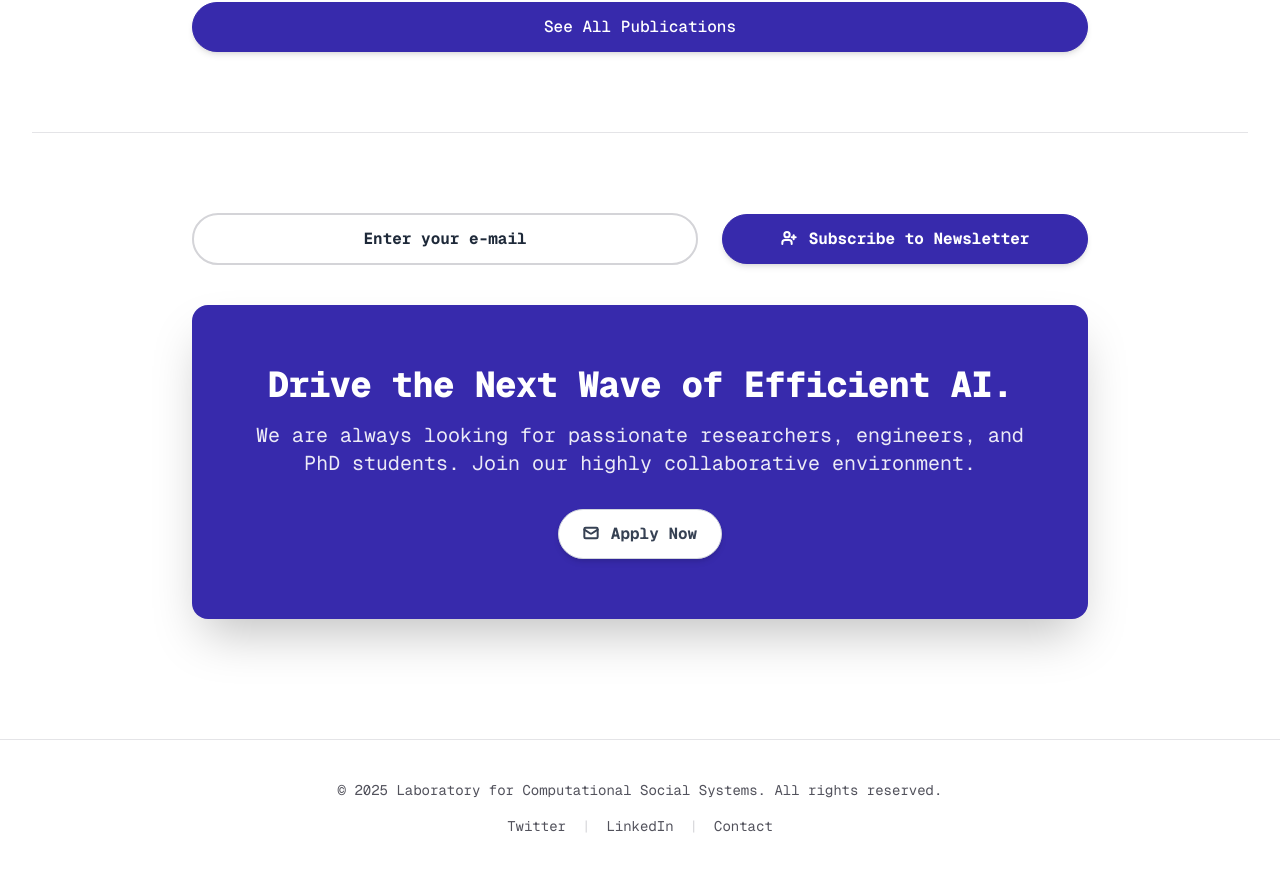
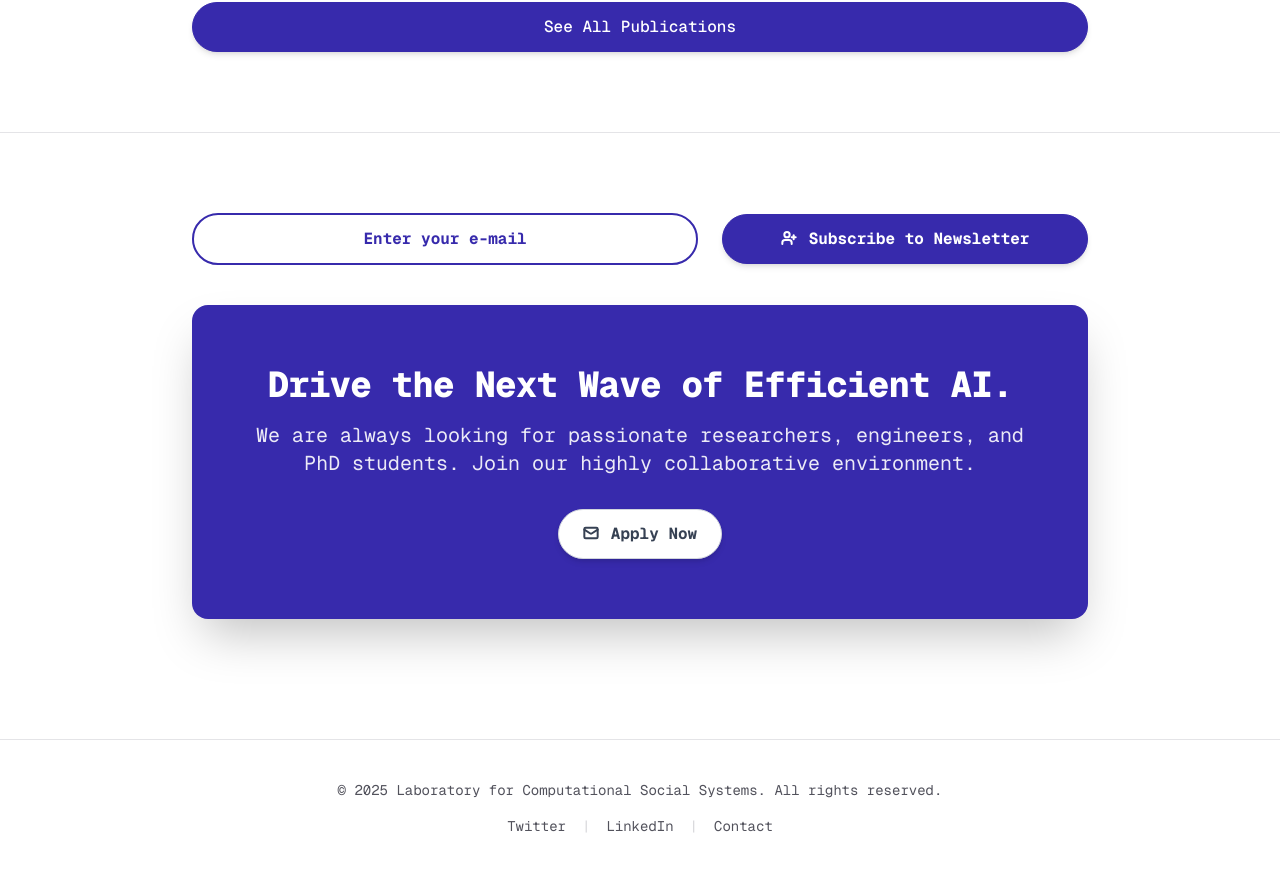
Before and after one commit to sudiptog81/efficient-llms, a Next.js app: page / in a window 1280 px wide. Shown: the part 2550-3422 px from the top of the page. Built offline with nearby package versions, Linux system fonts and the light colour scheme.

Commit message:
change colors of subscribe box

```diff
--- a/src/components/Navbar.js
+++ b/src/components/Navbar.js
@@ -30,13 +30,13 @@ export default function Navbar() {
     <header className={`${geistSans.variable} ${geistMono.variable} top-0 z-50 w-full backdrop-blur-md bg-white/80 dark:bg-gray-950/80 border-b border-zinc-200 dark:border-gray-800 shadow-sm`}>
       <nav className="max-w-6xl mx-auto px-4 sm:px-6 lg:px-8 py-4 flex justify-between items-center">
         <div className="flex items-center space-x-2">
-          <Link href="/" className={`${geistSans.variable} ${geistMono.variable} text-xl font-semibold`}>
+          <Link href="/" className={`${geistSans.variable} ${geistMono.variable} text-xl font-semibold cursor-pointer`}>
             <Image
               src={ParmanuLogo}
               alt="Parmanu @ LCS2 IIT Delhi"
               priority
               height={150}
-              className='dark:brightness-[180%] h-15 w-auto'
+              className='dark:brightness-[180%] h-15 w-auto cursor-pointer'
             />
           </Link>
         </div>
@@ -44,7 +44,7 @@ export default function Navbar() {
         <div className='flex items-center align-center'>
           <div className="hidden md:flex space-x-8">
             {navigation.map((item) => (
-              <Link key={item.name} href={item.href} className={`${geistSans.variable} ${geistMono.variable} text-sm font-medium text-zinc-600 hover:text-indigo-800 dark:text-zinc-300 dark:hover:text-indigo-400 transition`}>
+              <Link key={item.name} href={item.href} className={`${geistSans.variable} ${geistMono.variable} cursor-pointer text-sm font-medium text-zinc-600 hover:text-indigo-800 dark:text-zinc-300 dark:hover:text-indigo-400 transition`}>
                 {item.name}
               </Link>
             ))}
--- a/src/components/NewsletterSubscribe.js
+++ b/src/components/NewsletterSubscribe.js
@@ -4,17 +4,22 @@ import Button from "./Button";
 
 const NewsletterSubscribe = () => {
   const [subscribed, setSubscribed] = useState(false);
+  const [placeholder, setPlaceholder] = useState("Enter your e-mail");
   const [email, setEmail] = useState("");
   const [loading, setLoading] = useState(false);
+  const [error, setError] = useState("");
 
   const baseClasses = "w-full md:w-200 flex items-center justify-center gap-2 px-6 py-3 rounded-full font-bold transition-colors border border-indigo-800 shadow-md text-white bg-indigo-800 dark:bg-indigo-500 dark:text-zinc-50";
   const successClasses = "w-full md:w-200 flex items-center justify-center gap-2 px-6 py-3 rounded-full font-bold bg-green-700 text-white hover:bg-green-700 border-green-700 hover:border-green-700 dark:bg-green-400 dark:hover:bg-green-600 dark:border-green-400 dark:hover:border-green-600 dark:text-gray-950";
 
   const handleOnClick = async (e) => {
     e.preventDefault();
+    if (loading || subscribed) return;
+
+    setError("");
 
     if (!email) {
-      alert("E-mail is required!");
+      setError("E-mail is required!");
       return;
     }
 
@@ -34,31 +39,40 @@ const NewsletterSubscribe = () => {
         setSubscribed(true);
         setEmail("");
       } else {
-        alert(data.error || "Failed to subscribe to newsletter!");
+        setEmail("");
+        setError(data.error || "Failed to subscribe to newsletter!");
       }
     } catch (err) {
-      alert("An error occurred. Please try again.");
+      setError("An error occurred. Please try again.");
     } finally {
       setLoading(false);
     }
   };
 
   return (
-    <section id="subscribe" className="max-w-7xl mx-auto pt-20 border-t border-zinc-200 dark:border-gray-800">
-      <form className="max-w-4xl mx-auto rounded-2xl text-white text-center">
+    <section id="subscribe" className="max-w-7xl mx-auto border-zinc-200 dark:border-gray-800">
+      <form className="max-w-4xl mx-auto rounded-2xl text-center">
         <div className="max-w-4xl flex flex-col md:flex-row justify-center items-center mx-auto gap-4 gap-x-2">
           <input
             type="email"
-            placeholder="Enter your e-mail"
-            className="px-4 py-3 w-full md:w-6xl text-center rounded-full border-2 border-zinc-300 dark:border-white md:mr-4 font-bold placeholder-gray-800 dark:placeholder-white focus:placeholder-transparent"
+            className={`px-4 py-3 w-full md:w-6xl text-center rounded-full border-2 outline-none md:mr-4 font-bold focus:placeholder-transparen ${error
+              ? "border-red-600 dark:border-red-500 placeholder-red-600 dark:placeholder-red-400"
+              : "border-indigo-800 dark:border-white placeholder-indigo-800 dark:placeholder-white"
+              }`}
             required
             value={email}
-            onChange={(e) => setEmail(e.target.value)}
+            placeholder={error || placeholder}
+            disabled={subscribed || loading}
+            onChange={(e) => {
+              setEmail(e.target.value);
+              if (error) setError("");
+            }}
           />
           <Button
             href="#subscribe"
             className={`${subscribed ? successClasses : baseClasses}`}
             type="submit"
+            disabled={subscribed || loading}
             onClick={handleOnClick}
           >
             {subscribed ? <UserCheck className="w-4 h-4 mr-1 font-bold -mt-[2px]" strokeWidth={3} /> : loading ? <Loader className="w-4 h-4 mr-1 font-bold -mt-[2px]" strokeWidth={3} /> : <UserPlus className="w-4 h-4 mr-1 font-bold -mt-[2px]" strokeWidth={3} />}
--- a/src/pages/index.js
+++ b/src/pages/index.js
@@ -126,7 +126,7 @@ export default function Home({ researchAreas = [], recentPublications = [] }) {
         <Hero />
         <ResearchAreas researchAreas={researchAreas} />
         <RecentPapers recentPublications={recentPublications} />
-        <div className="px-4 sm:px-6 lg:px-8 max-w-7xl mx-auto">
+        <div className="px-4 sm:px-6 lg:px-8 max-w-7xl mx-auto border-t border-zinc-200 dark:border-gray-800 pt-20">
           <NewsletterSubscribe />
         </div>
         <Join />
--- a/src/pages/papers/[id].js
+++ b/src/pages/papers/[id].js
@@ -40,7 +40,10 @@ export default function PaperPage({ paper, content }) {
             <PaperHeader paper={paper} />
             <Abstract abstract={paper.abstract} />
             {content && <PaperContent content={content} />}
-            <div className="disqus-comments">
+            <div className="lg:px-0 max-w-7xl mx-auto border-t border-zinc-200 dark:border-gray-800 pt-8">
+              <NewsletterSubscribe />
+            </div>
+            <div className="disqus-comments pt-8">
               <DiscussionEmbed
                 key={theme}
                 shortname='parmanu-lcs2'
@@ -56,9 +59,7 @@ export default function PaperPage({ paper, content }) {
             </div>
           </div>
         </div>
-        <div className="px-4 sm:px-6 lg:px-0 max-w-7xl mx-auto">
-          <NewsletterSubscribe />
-        </div>
+
       </main>
       <ShareFab paper={paper} />
     </BaseLayout>
```
Also changed, not shown: src/pages/api/newsletter-subscribe.js (line endings or trailing spaces).
